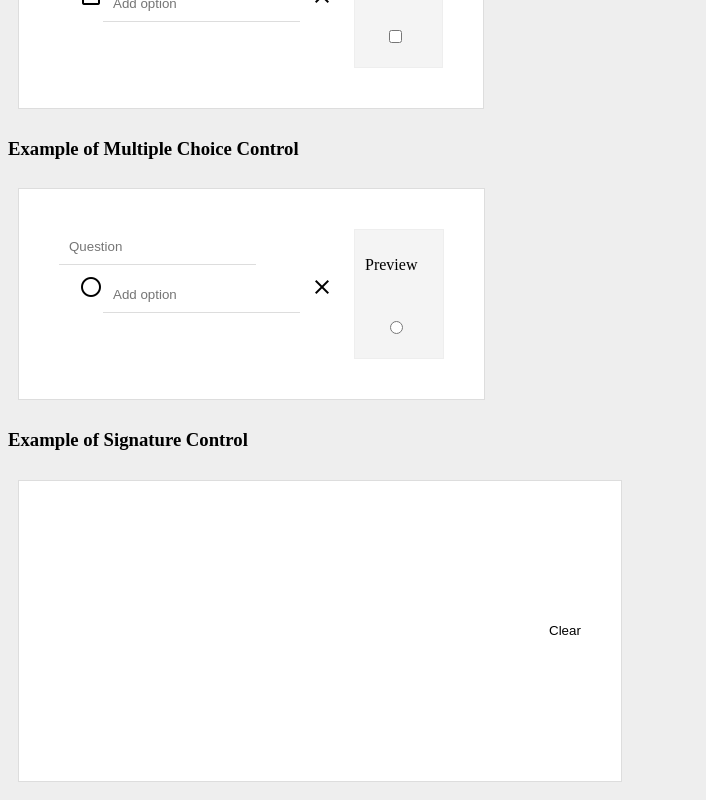
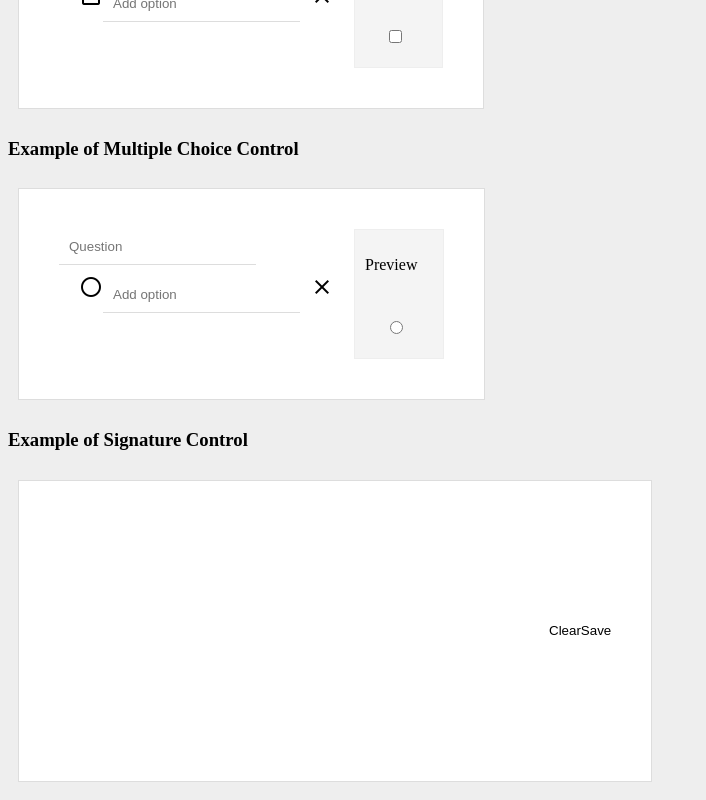
Before and after one commit to gillianlyle/form-controls, a React (Create React App) app: page / in a window 1280 px wide. Shown: the part 460-1260 px from the top of the page, without its empty margins (0-706 px from the left). Built offline with nearby package versions, Linux system fonts and the light colour scheme.

Commit message:
Save button - console log dataURL

```diff
--- a/src/components/Signature.jsx
+++ b/src/components/Signature.jsx
@@ -82,11 +82,17 @@ const Signature = () => {
         context.clearRect(0, 0, canvas.width, canvas.height); // clear everuthing in canvas
     }
 
+    const saveCanvas = () => {
+        let canvas = document.getElementById('signature');
+        let dataURL = canvas.toDataURL();
+        console.log(dataURL);
+    }
 
     return (
         <>
             <canvas id="signature" width="490" height="220"></canvas>
             <button type="button" onClick={clearCanvas}>Clear</button>
+            <button type="button" onClick={saveCanvas}>Save</button>
         </>
     )
 }
```
